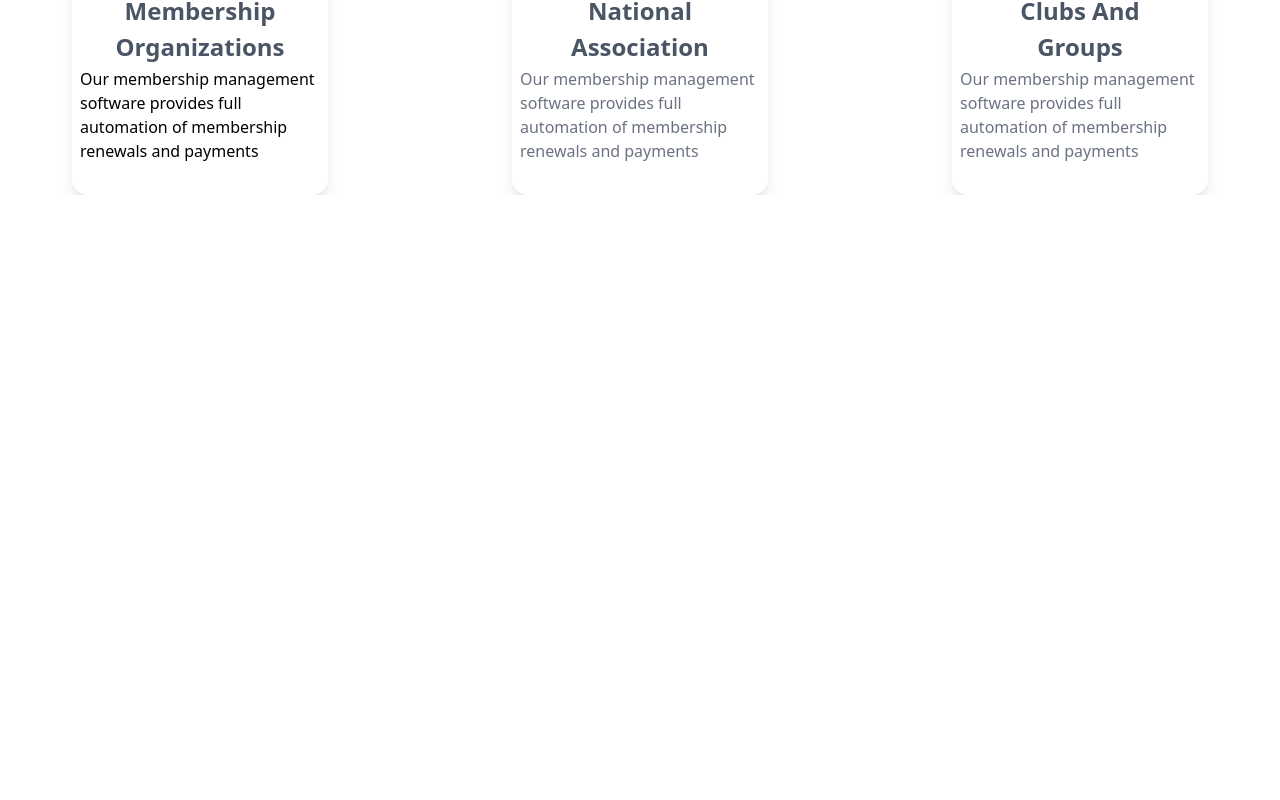
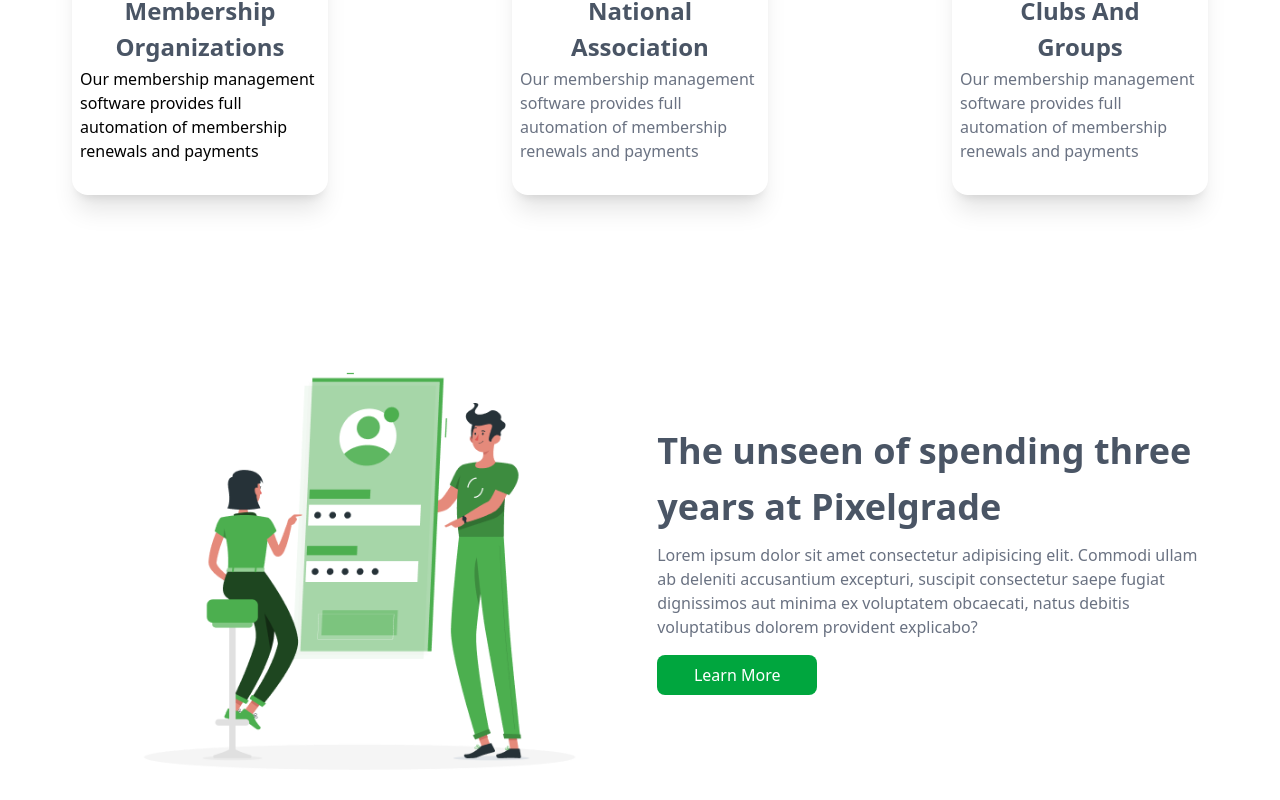
Before and after one commit to AhmedAfzal2089/nexest-page-week-1, a React (Vite) app: page / in a window 1280 px wide. Shown: the part 1231-2031 px from the top of the page. Before the commit the page ends 1426 px from the top, so only its background shows below. Built offline with nearby package versions, Linux system fonts and the light colour scheme.

Commit message:
three years section

```diff
--- a/src/App.jsx
+++ b/src/App.jsx
@@ -3,6 +3,7 @@ import Navbar from "./components/Navbar";
 import HeroSection from "./components/HeroSection";
 import OurClientSection from "./components/OurClientSection";
 import EntireCommunitySection from "./components/EntireCommunitySection";
+import ThreeYears from "./components/ThreeYears";
 
 const App = () => {
   return (
@@ -11,6 +12,7 @@ const App = () => {
       <HeroSection />
       <OurClientSection />
       <EntireCommunitySection />
+      <ThreeYears />
     </>
   );
 };
--- /dev/null
+++ b/src/assets/ThreeYearsImage.jsx
@@ -0,0 +1,11 @@
+import React from 'react'
+
+const ThreeYearsImage = () => {
+  return (
+    <div>
+
+    </div>
+  )
+}
+
+export default ThreeYearsImage
--- /dev/null
+++ b/src/components/ThreeYears.jsx
@@ -0,0 +1,30 @@
+import image from "../pngs/image.png";
+
+const ThreeYears = () => {
+  return (
+    <div className="flex flex-col lg:flex-row items-center justify-around mt-20 p-20 gap-5">
+      <div>
+        <img src={image} alt="image" />
+      </div>
+      <div className="flex flex-col gap-4 lg:w-150">
+        <span className="text-4xl font-bold text-gray-600">
+          The unseen of spending three
+        </span>
+        <span className="text-4xl font-bold text-gray-600">
+          years at Pixelgrade
+        </span>
+        <span className="text-gray-500 ">
+          Lorem ipsum dolor sit amet consectetur adipisicing elit. Commodi ullam
+          ab deleniti accusantium excepturi, suscipit consectetur saepe fugiat
+          dignissimos aut minima ex voluptatem obcaecati, natus debitis
+          voluptatibus dolorem provident explicabo?
+        </span>
+        <button className="bg-green-600 text-white py-2 px-4 rounded-lg w-40">
+          Learn More
+        </button>
+      </div>
+    </div>
+  );
+};
+
+export default ThreeYears;
```
Also changed, not shown: src/pngs/image.png (added).
